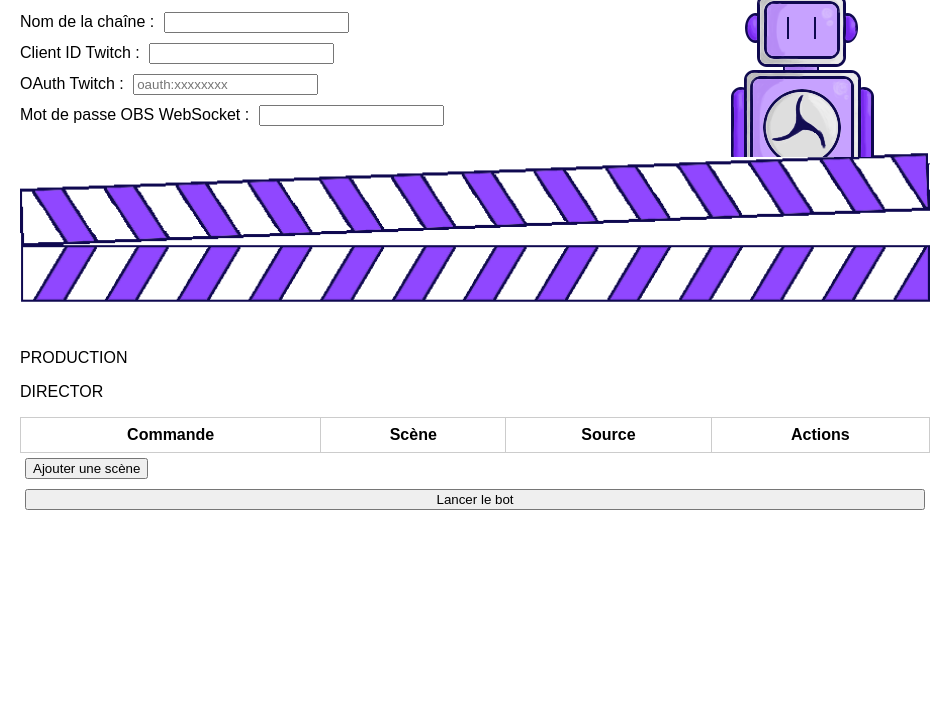
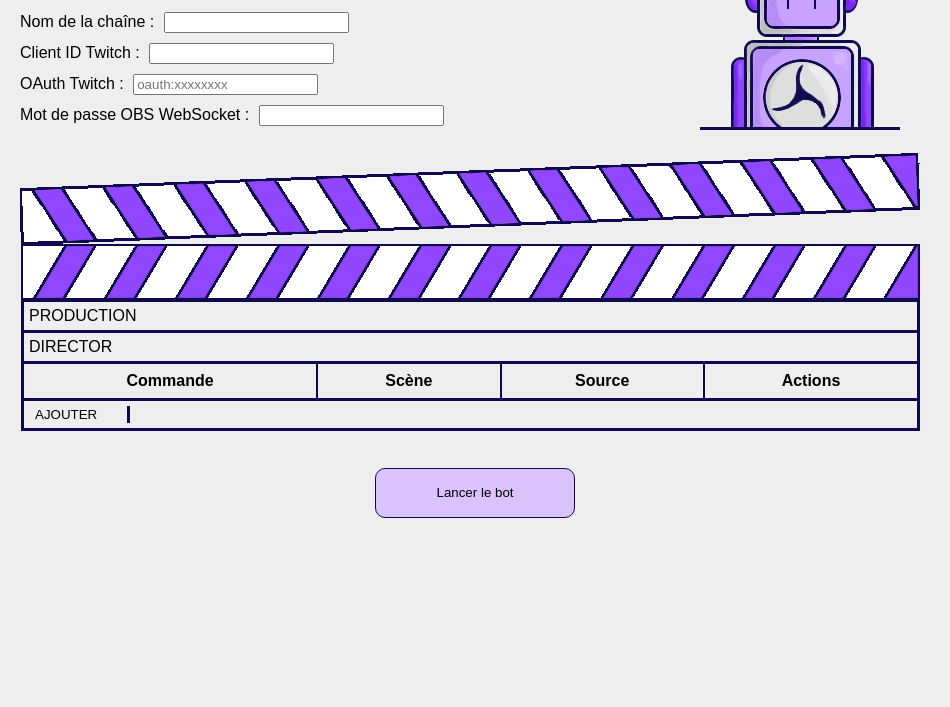
Before and after one commit to LrigamiProjects/Twitch_OBS_Bot, an Electron app: page index.html in a window 950 px wide. Shown: the part 93-800 px from the top of the page. Drawn offline with Linux system fonts and the light colour scheme; no server answers; a web font is replaced by a local one.

Commit message:
style: custom style

```diff
--- a/index.html
+++ b/index.html
@@ -3,6 +3,9 @@
 <head>
   <meta charset="UTF-8" />
   <title>Twitch OBS Bot</title>
+  <link rel="preconnect" href="https://fonts.googleapis.com">
+  <link rel="preconnect" href="https://fonts.gstatic.com" crossorigin>
+  <link href="https://fonts.googleapis.com/css2?family=Tektur:wght@400..900&display=swap" rel="stylesheet">
   <link rel="stylesheet" href="styles.css">
 </head>
 <body>
@@ -21,9 +24,9 @@
   </div>
 
   <img src="clapet.png" alt="clapet de cinéma">
-  <div>
-    <p>PRODUCTION</p>
-    <p>DIRECTOR</p>
+  <div id="scenes">
+    <p id="production">PRODUCTION</p>
+    <p id="director">DIRECTOR</p>
     <table id="sceneTable">
       <thead>
         <tr>
@@ -36,10 +39,12 @@
       <tbody id="sceneList"></tbody>
     </table>
 
-    <button style="cursor: pointer" id="addScene">Ajouter une scène</button>
+    <div id="add-scene">
+      <button style="cursor: pointer" id="addScene">AJOUTER</button>
+    </div>
   </div>
 
-    <button style="cursor: pointer" id="startBot">Lancer le bot</button>
+    <button id="launch" style="cursor: pointer" id="startBot">Lancer le bot</button>
 
   <script src="renderer.js"></script>
 </body>
--- a/styles.css
+++ b/styles.css
@@ -2,6 +2,8 @@
     --twitch-color : #9046ff;
     --border-color: #0f094f;
     --white: #fff;
+    --grey: #eeeeee;
+    --robotic: "Tektur";
 }
 
 body {
@@ -10,6 +12,11 @@ body {
     display: flex;
     flex-direction: column;
     position: relative;
+    background-color: var(--grey);
+}
+
+h1, #director, #production {
+    font-family: var(--robotic), Arial, Helvetica, sans-serif;
 }
 
 input, button, select {
@@ -18,12 +25,14 @@ input, button, select {
 
 table {
     width: 100%;
-    margin-top: 15px;
     border-collapse: collapse;
 }
 
-td, th {
-    border: 1px solid #ccc;
+th:not(:last-of-type), td:not(:last-of-type) {
+    border-right: 2px solid var(--border-color);
+}
+
+th, td {
     padding: 8px;
 }
 
@@ -34,5 +43,45 @@ td, th {
 img:first-of-type {
     position: absolute;
     right: 30px;
-    top: 30px;
+    top: 0px;
+    border-bottom: 3px solid var(--border-color);
 }
+
+img:last-of-type {
+    max-width: 900px;
+}
+
+#scenes {
+    max-width: 893px;
+    border: 3px solid var(--border-color);
+    position: relative;
+    top: -32px;
+    left: 1px;
+}
+
+#production, #director {
+    display: flex;
+    border-bottom: 3px solid var(--border-color);
+    margin: 0;
+    padding: 5px 0 5px 5px;
+}
+
+#add-scene {
+    border-top: 3px solid var(--border-color);
+}
+
+#add-scene button {
+    border: none;
+    background-color: transparent;
+    padding-right: 30px;
+    border-right: 3px solid var(--border-color);
+}
+
+#launch {
+    align-self: center;
+    width: 200px;
+    height: 50px;
+    background-color: #dac3fd;
+    border: 1px solid var(--border-color);
+    border-radius: 10px;
+}
```
